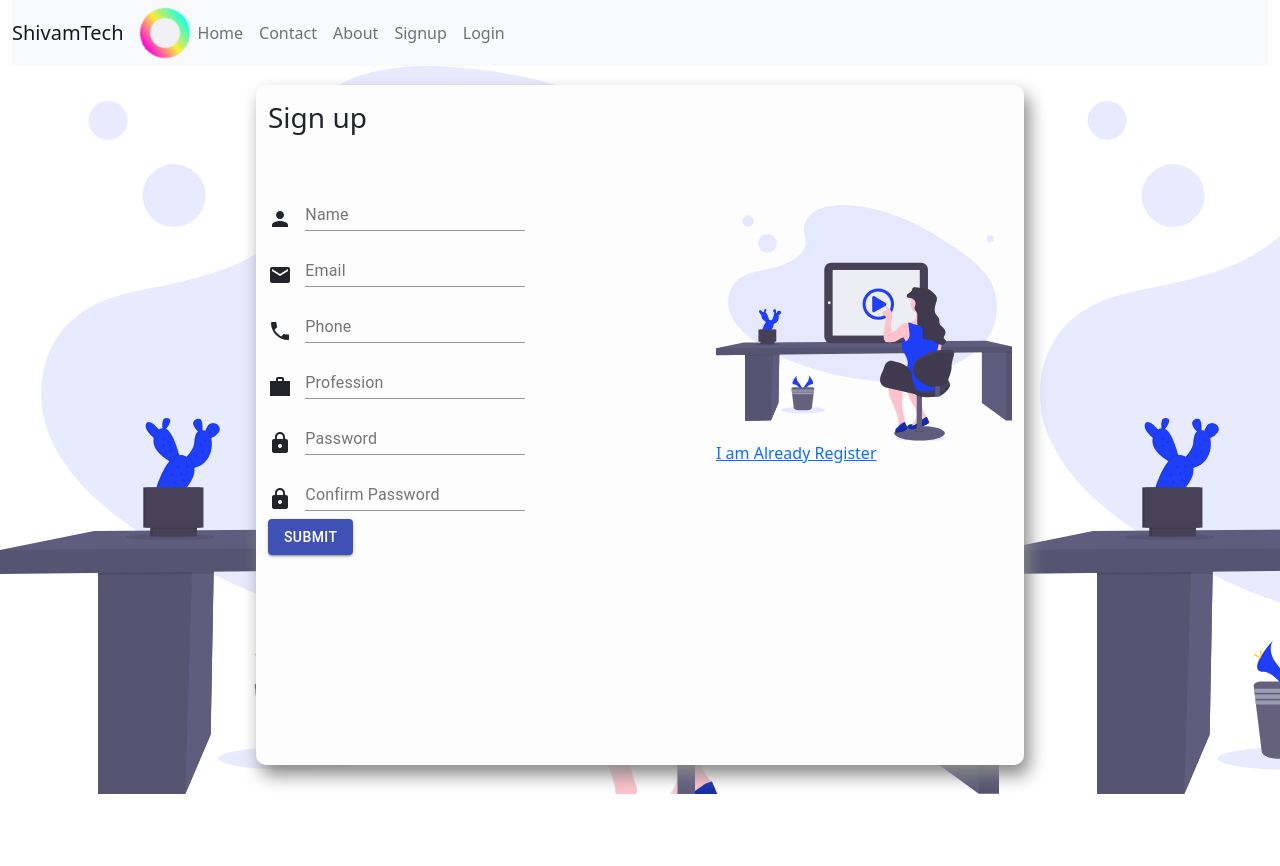
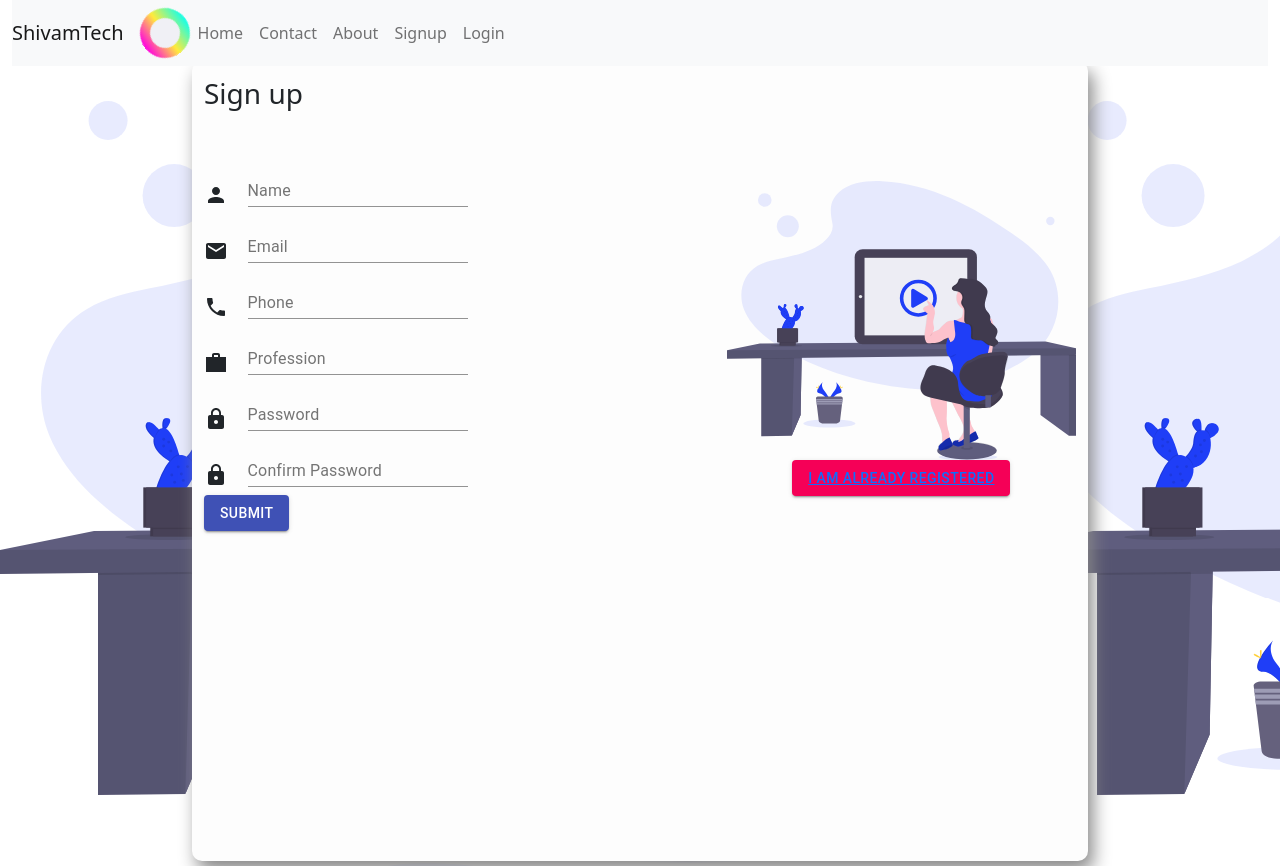
Before and after one commit to think-plan-develop/MernApplication, a React (Create React App) app in the folder client/: page /signup in a window 1280 px wide. Before the commit the page ends 800 px from the top, so only its background shows below. Built offline with nearby package versions, Linux system fonts and the light colour scheme.

Commit message:
make it better

```diff
--- a/client/src/Components/Signup.js
+++ b/client/src/Components/Signup.js
@@ -56,20 +56,24 @@ const PostData= async (e)=>{
         if(dataRes.status===422 || !dataRes){
             window.alert("please filled the all fields")
         }
-        else if(dataRes.status===423 || !dataRes){
+        else if(dataRes.status===423 ){
             window.alert("confirm Password should matched  password")
         }
-        else if(dataRes.status===424 || !dataRes){
+        else if(dataRes.status===424 ){
             window.alert("User Email already exist")
         }
 
-
-        else(window.alert("registered successfuly"))
+        else if(dataRes.status===201){
+       window.alert("registered successfuly")
         history.push("/login")
+        }
+        else{
+            window.alert("registeration failed")
+        }
 }
 
     return(<>
-    <div className="imgofreg"  style={{  backgroundImage:`url(${Registration})`,width:"100%"}}>
+    <div className="imgofreg"  style={{ width:"100%"}}>
    <div className="second">
 
         <section className="signup">
@@ -77,7 +81,7 @@ const PostData= async (e)=>{
             <div className="container">
 
                 <div className="signup-content   row">
-                    <div className="signup-form col-10 offset-3 offset-md-0 col-sm-7">
+                    <div className="signup-form col-10 offset-2 offset-md-0 col-sm-7">
 
                         <h3 className="form-title mt-3">Sign up</h3>
                             <form method="POST" className="registration-from mt-5" id="registration-from">
@@ -164,12 +168,15 @@ const PostData= async (e)=>{
                                         </div>
 
 
-                         <div className="signup-image col-5">
+                         <div className="signup-image col-0 col-sm-0 col-md-5 ">
+                             <div className="imageofsignup ">
                                         <img src={Registration}  alt="img"/>
-                                            <NavLink to="/login" >I am Already Register</NavLink>
-
-
+                                        </div>
+                                        <div className="text-center">
+                                           <Button variant="contained" color="secondary"  > <NavLink to="/login" >I am Already registered</NavLink>
+                                           </Button>
                                             </div>
+                                             </div>
                     </div>
                     </div>
             </section>
--- a/client/src/Style/Signup.css
+++ b/client/src/Style/Signup.css
@@ -4,14 +4,12 @@
 
 
 
-
 .signup{
-
     display: flex;
     justify-content: center;
     align-items: center;
 
-    height: 91vh;
+    height: 100vh;
     width: 100%;
     /* background-color: rgb(238, 238, 247); */
 
@@ -21,35 +19,38 @@
      display: flex;
     overflow: hidden;
 
- height: 85vh;
-    width: 60%;
+ height: 100vh;
+    width: 70%;
     background-color: rgb(253, 253, 253);
     margin-bottom: 10px;
-    border-radius: 10px;
-    box-shadow: 5px 10px 18px #888888;
+    /* border-radius: 10px;
+    box-shadow: 5px 10px 18px #888888; */
 }
 
 
 
-@media only screen and (max-width: 700px) {
+@media only screen and (max-width: 770px) {
 
 .container{
     background-color: rgb(255, 255, 255);
-    height: 85vh;
-    width: 90%;
+    height: 100vh;
+    width: 100%;
+    /* margin-top:25px; */
     /* margin-right: 100px; */
-    /* background-image: image(Registration); */
+    /* background-image: none; */
 }
 .signin{
     height: 100vh;
 }
+.imageofsignup {
+        display: none;
+}
+
 
 }
 
 
-.signup-image img{  width:100%;
-    margin-top: 15vh;
- }
+
   .signin-form img{
     width:100%;
    /* margin-top: 10vh;s */
@@ -79,3 +80,29 @@
 
 
     /* css for login */
+
+
+
+
+
+@media only screen and (min-width: 770px) {
+
+    .imgofreg{
+        background-image:none;
+        background-image: url('../Images/Registration.svg');
+    }
+
+    .signup-image img{  width:100%;
+        margin-top: 15vh;
+     }
+
+
+     .signup{
+     height:100vh;
+}
+.container{
+border-radius: 10px;
+box-shadow: 5px 10px 18px #888888;
+}
+
+}
```
